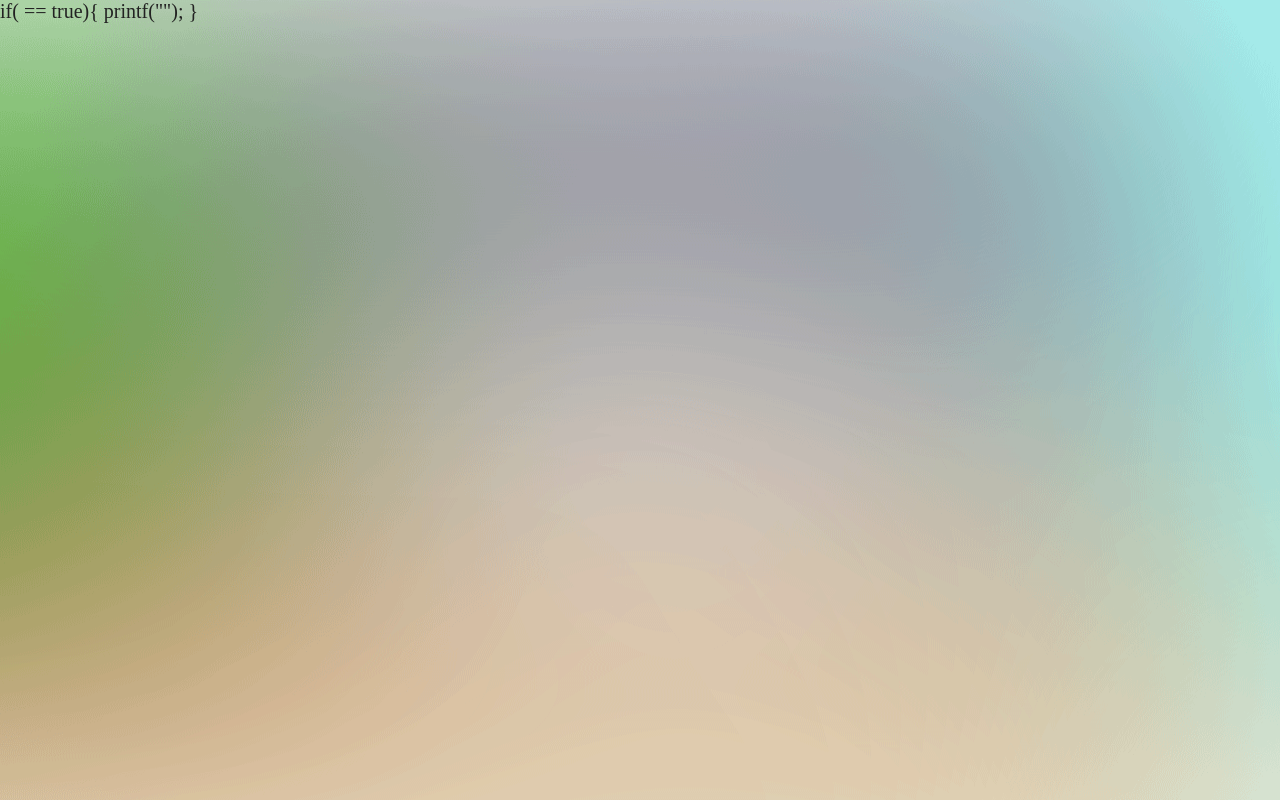
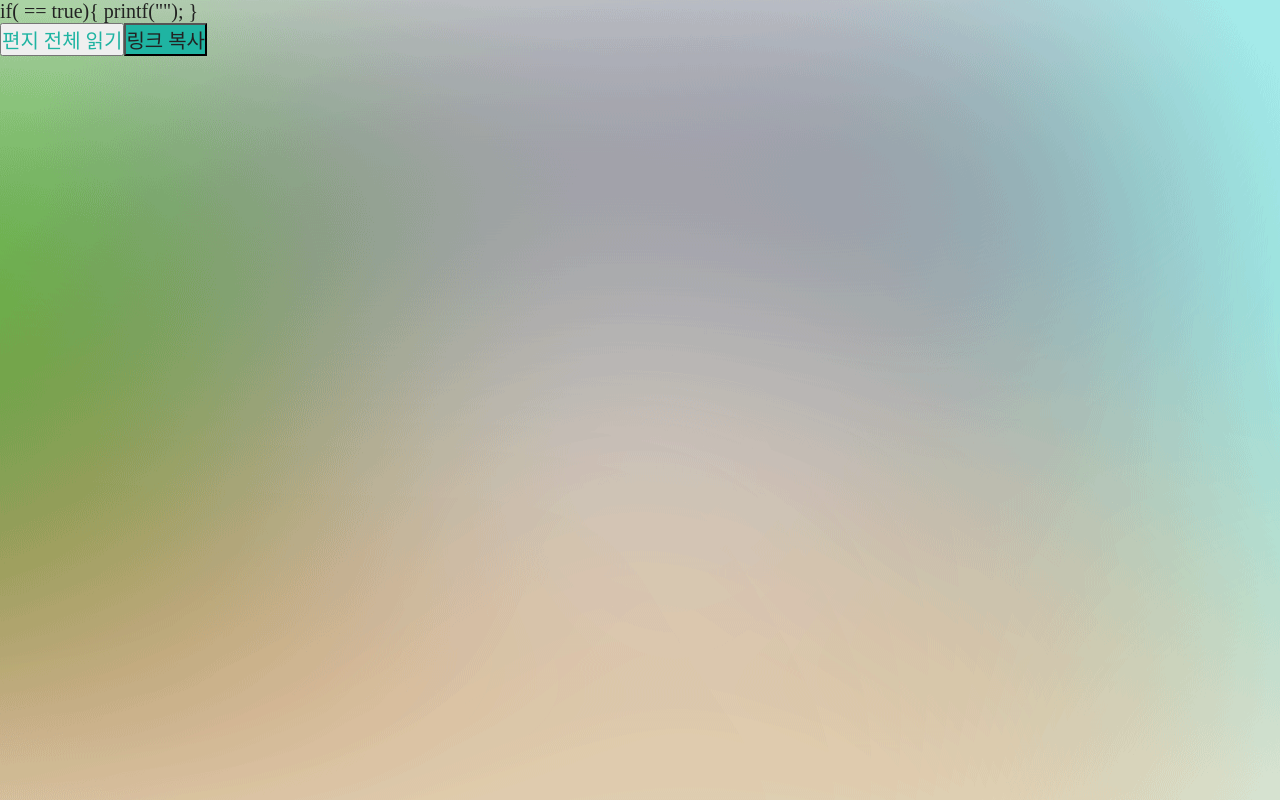
Before and after one commit to cHynekim/React-xmasFE, a React (Create React App) app: page / in a window 1280 px wide. Both pictures are taken after a click on the button "이걸로 하기". Built offline with nearby package versions, Linux system fonts and the light colour scheme; a web font is replaced by a local one.

Commit message:
241223_react_appendedMode^modifiedBtnCompFin

```diff
--- a/src/components/buttons.js
+++ b/src/components/buttons.js
@@ -18,7 +18,10 @@ const Buttons = (props) => {
     }
     else if(props.mode === 'main'){
         btn = <div>
-
+            <button
+                style={{color : props.colour}}>편지 전체 읽기</button>
+            <button
+                style={{backgroundColor : props.colour}}>링크 복사</button>
         </div>
     }
 
--- a/src/components/custom.js
+++ b/src/components/custom.js
@@ -35,7 +35,7 @@ const Custom = (props) => {
         if(props.mode === 'laptop'){
             setBtnColour('#f66');
         }
-        else if(props.mode === 'letter'){
+        else if(props.mode === 'letter' || props.mode === 'main'){
             setBtnColour('#1fb4a2');
         }
     }, [props.mode]);
--- a/src/components/optionSlide.js
+++ b/src/components/optionSlide.js
@@ -62,23 +62,27 @@ const OptSlide = (props) => {
         //scrollView, style of the outermost div contain overflow prop
         items1 = <div>
             <div>
-                <a onClick={
+                <a href="/" onClick={
                     (e)=>{
+                        e.preventDefault();
                         props.onChangeStk('react');
                     }
                 }><img src={reactStk} alt="react sticker" style={imgSizeStyle}/></a>
-                <a onClick={
+                <a href="/" onClick={
                     (e)=>{
+                        e.preventDefault();
                         props.onChangeStk('java');
                     }
                 }><img src={javaStk} alt="java sticker" style={imgSizeStyle}/></a>
-                <a onClick={
+                <a href="/" onClick={
                     (e)=>{
+                        e.preventDefault();
                         props.onChangeStk('python');
                     }
                 }><img src={pythonStk} alt="python sticker" style={imgSizeStyle}/></a>
-                <a onClick={
+                <a href="/" onClick={
                     (e)=>{
+                        e.preventDefault();
                         props.onChangeStk('cplus');
                     }
                 }><img src={cplusStk} alt="cplus sticker" style={imgSizeStyle}/></a>
@@ -131,8 +135,11 @@ const OptSlide = (props) => {
     //main comp 구상
     //laptop comp 재사용, btn comp 수정
     //App 내, mode state <- 'main' 추가, main mode가 default로 (완)
-    //custom 내, 이걸로 하기 btn 누르면 setCustomMode('main')되게 onClick 설정
-    //btn 내, props로 mode 받아서 조건문으로 button 태그 담긴 변수 지정
+    //custom 내, 이걸로 하기 btn 누르면 setCustomMode('main')되게 onClick 설정(완)
+    //btn 내, props로 mode 받아서 조건문으로 button 태그 담긴 변수 지정(완)
+
+    //24 Dec, btn/App/custom comp 수정 완료
+    //main Comp 만들기
 
     return(
         <nav style={{width:'300px', height:'500px', backgroundColor:'palegreen'}}>
```
